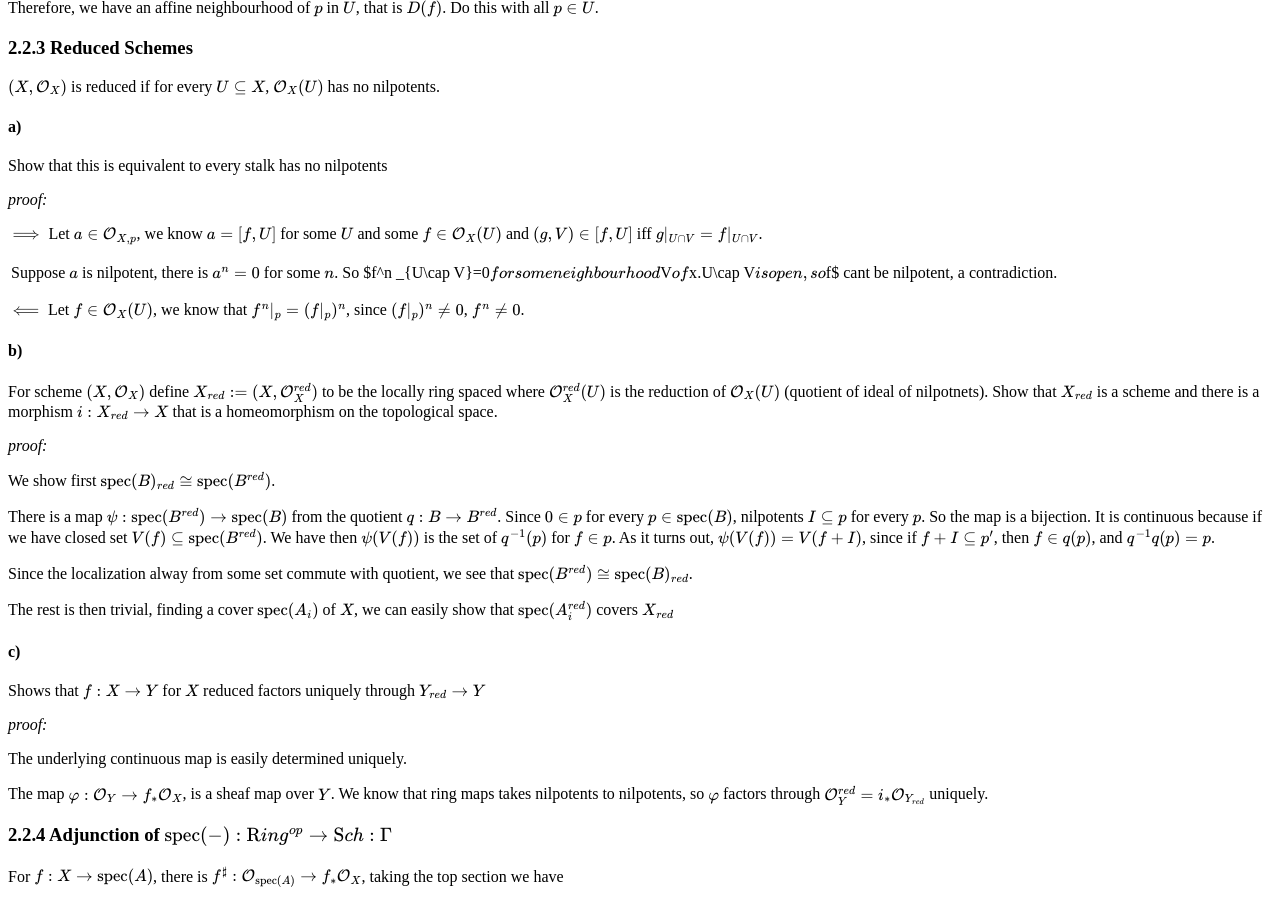
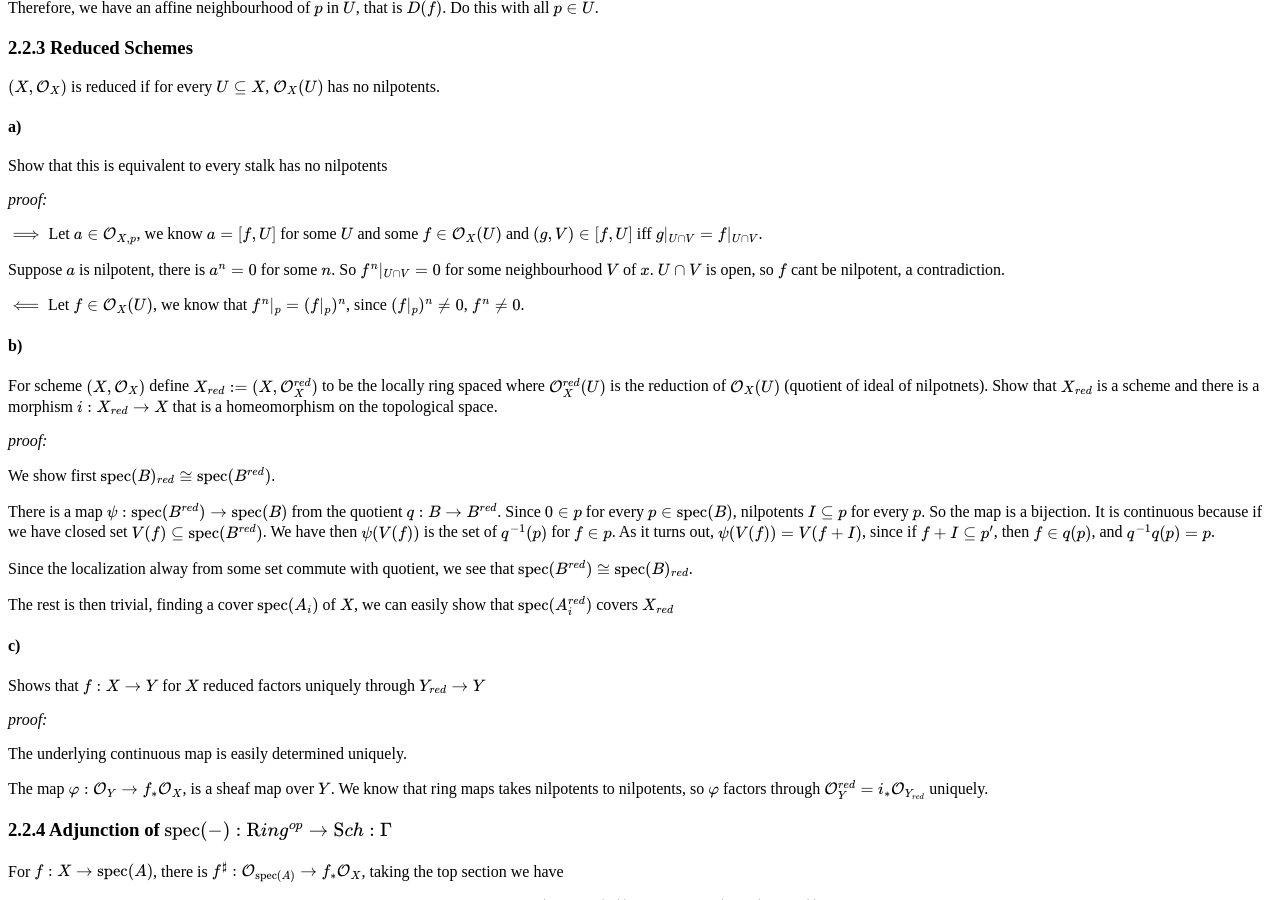
Before and after one commit to justinli1128/jiahaoliAcademicWebsite, a Jekyll site: the page built from AlgGeoPractice.md, in a window 1280 px wide and 900 px high, scrolled down 3270 px. Built offline with Jekyll 4.4.1, drawn with Linux system fonts in a browser that asks for light colours.

```diff
--- a/AlgGeoPractice.md
+++ b/AlgGeoPractice.md
@@ -167,7 +167,7 @@ _proof:_
 
 $\implies$ Let $a\in \Oc\_{X,p}$, we know $a=\[f, U\]$ for some $U$ and some $f\in \Oc\_X(U)$ and $(g,V)\in \[f,U\]$ iff $g\|\_{U\cap V}=f\|\_{U\cap V}$.
 
-Suppose $a$ is nilpotent, there is $a^n=0$ for some $n$. So $f^n|\_{U\cap V}=0$ for some neighbourhood $V$ of $x$. $U\cap V$ is open, so $f$ cant be nilpotent, a contradiction.
+Suppose $a$ is nilpotent, there is $a^n=0$ for some $n$. So $f^n\|\_{U\cap V}=0$ for some neighbourhood $V$ of $x$. $U\cap V$ is open, so $f$ cant be nilpotent, a contradiction.
 
 $\impliedby$ Let $f\in \Oc\_X(U)$, we know that $f^n\|\_p=(f\|\_p)^n$, since $(f\|\_p)^n\neq0$, $f^n\neq 0$.
 
```
